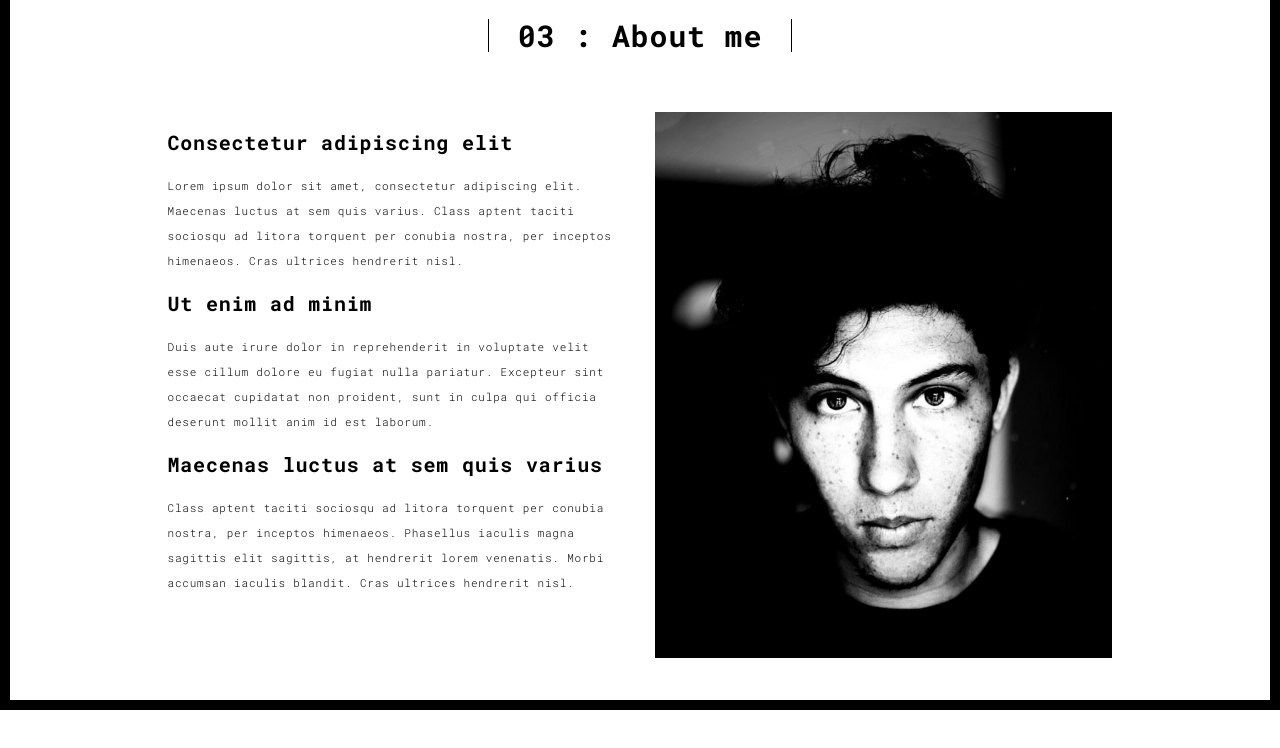
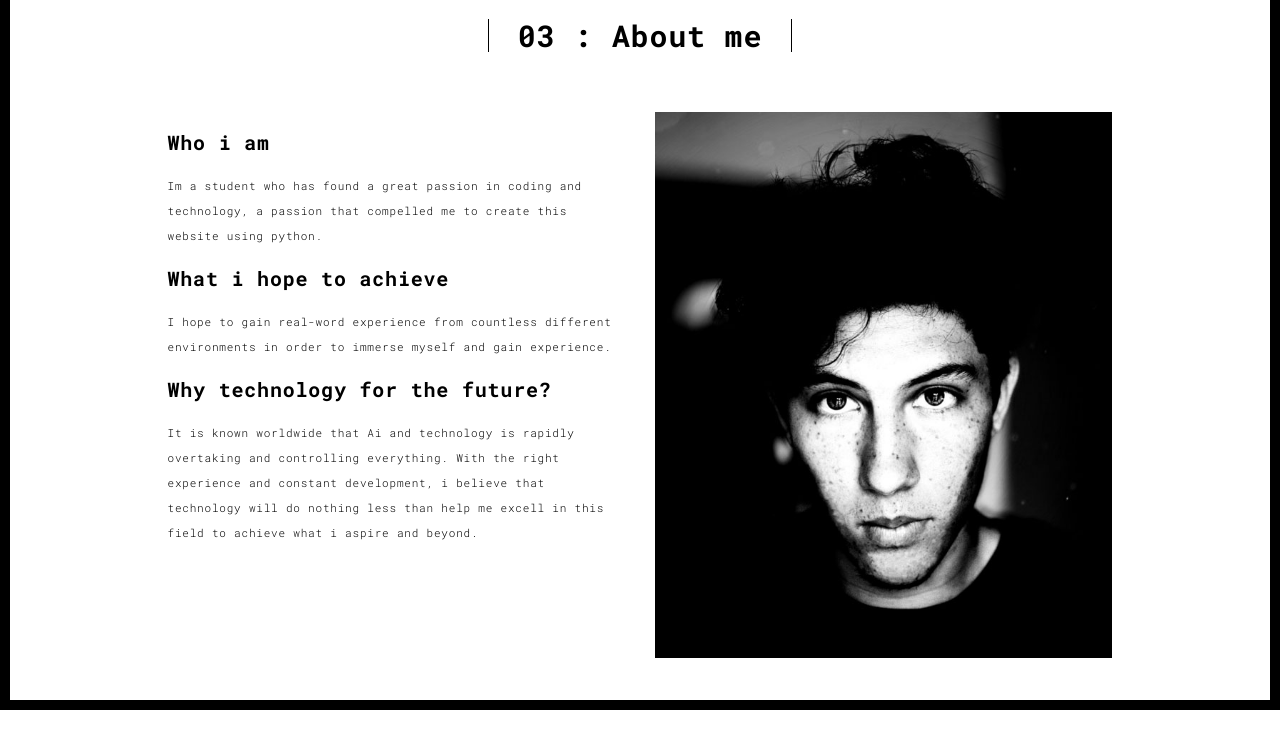
Before and after one commit to Anas273620/Portfolio, a Flask app: page /about.html in a window 1280 px wide. Shown: the part 90-838 px from the top of the page. Run offline with Flask 3, Linux system fonts and the light colour scheme; some libraries are stand-ins or nearby versions.

Commit message:
Update about.html

```diff
--- a/templates/about.html
+++ b/templates/about.html
@@ -61,16 +61,13 @@
             <div class="col-md-10 col-md-offset-1">
               <div class="row">
                 <div class="col-xs-12 col-md-6">
-                  <h3>Consectetur adipiscing elit</h3>
-                  <p>Lorem ipsum dolor sit amet, consectetur adipiscing elit. Maecenas luctus at sem quis varius.
-                  Class aptent taciti sociosqu ad litora torquent per conubia nostra, per inceptos himenaeos. Cras ultrices hendrerit nisl.</p>
-                  <h3>Ut enim ad minim  </h3>
-                  <p>Duis aute irure dolor in reprehenderit in voluptate velit esse
-                  cillum dolore eu fugiat nulla pariatur. Excepteur sint occaecat cupidatat non
-                  proident, sunt in culpa qui officia deserunt mollit anim id est laborum.
-                  <h3>Maecenas luctus at sem quis varius</h3>
+                  <h3>Who i am</h3>
+                  <p>Im a student who has found a great passion in coding and technology, a passion that compelled me to create this website using python.</p>
+                  <h3>What i hope to achieve </h3>
+                  <p>I hope to gain real-word experience from countless different environments in order to immerse myself and gain experience.
+                  <h3>Why technology for the future?</h3>
                   <p>
-                  Class aptent taciti sociosqu ad litora torquent per conubia nostra, per inceptos himenaeos. Phasellus iaculis magna sagittis elit sagittis, at hendrerit lorem venenatis. Morbi accumsan iaculis blandit. Cras ultrices hendrerit nisl.</p>
+                 It is known worldwide that Ai and technology is rapidly overtaking and controlling everything. With the right experience and constant development, i believe that technology will do nothing less than help me excell in this field to achieve what i aspire and beyond.</p>
                 </div>
                 <div class="col-xs-12 col-md-6">
                   <img src="./static/assets/images/profil.jpg" class="img-responsive" alt="">
```
